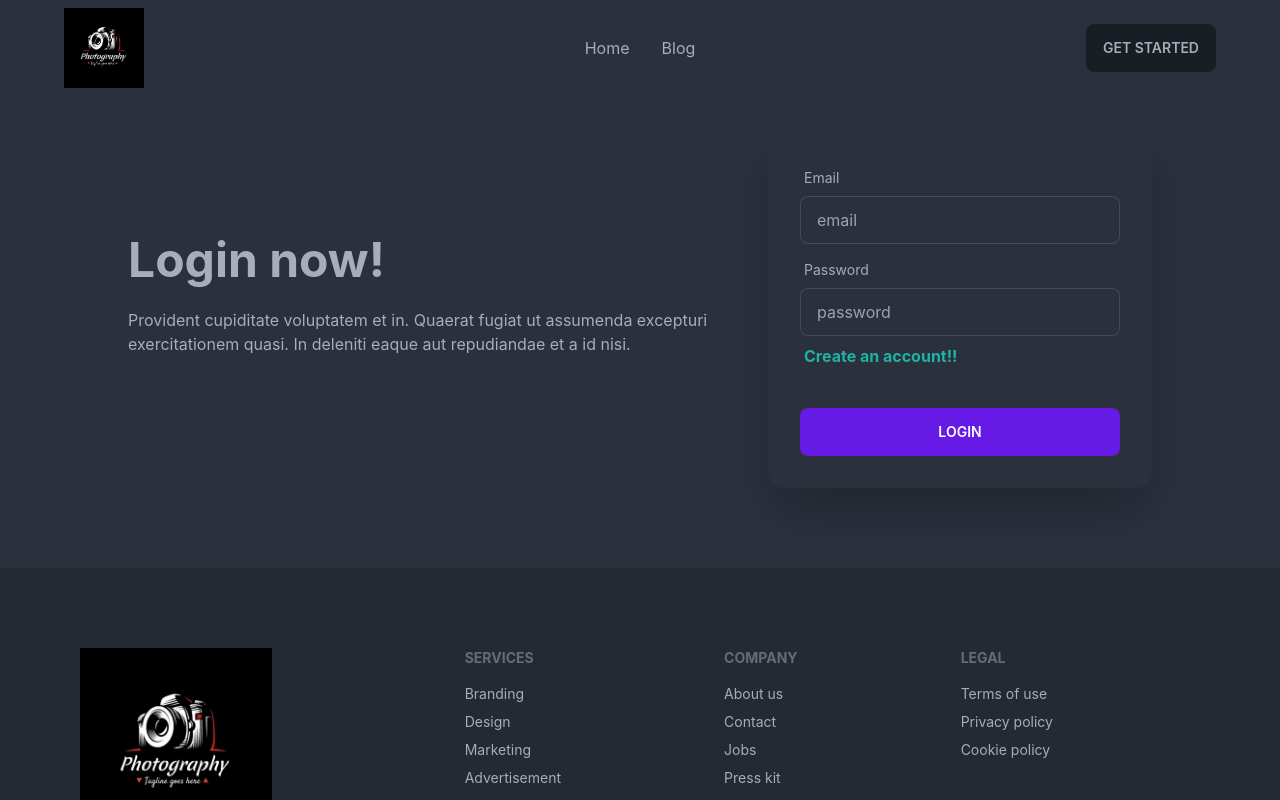
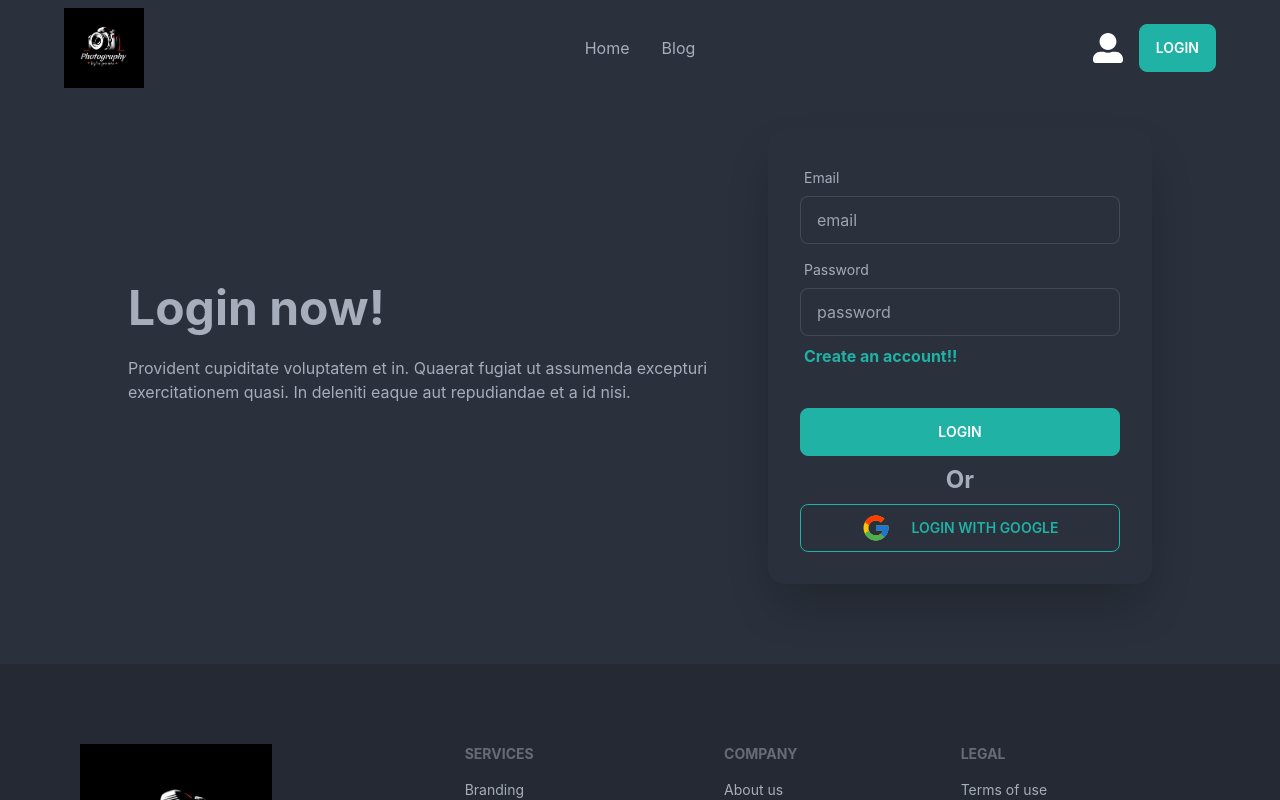
Before and after one commit to shahadathossain26/photography-client, a React (Create React App) app: page /login in a window 1280 px wide. Shown: the top 800 px of the page. Built offline with nearby package versions, Linux system fonts and the light colour scheme; no server answers.

Commit message:
google authentication added

```diff
--- a/package.json
+++ b/package.json
@@ -7,8 +7,10 @@
     "@testing-library/react": "^13.4.0",
     "@testing-library/user-event": "^13.5.0",
     "daisyui": "^2.38.1",
+    "firebase": "^9.13.0",
     "react": "^18.2.0",
     "react-dom": "^18.2.0",
+    "react-icons": "^4.6.0",
     "react-router-dom": "^6.4.3",
     "react-scripts": "5.0.1",
     "web-vitals": "^2.1.4"
--- /dev/null
+++ b/src/Contexts/AuthProvider/AuthProvider.js
@@ -0,0 +1,35 @@
+import React, { createContext, useEffect, useState } from 'react';
+import { getAuth, onAuthStateChanged, signInWithPopup } from 'firebase/auth'
+import app from '../../Firebase/firebase.config';
+
+export const AuthContext = createContext();
+const auth = getAuth(app);
+
+const AuthProvider = ({ children }) => {
+    const [user, setUser] = useState(null);
+
+    const providerLogin = (provider) => {
+        return signInWithPopup(auth, provider);
+    }
+
+    useEffect(() => {
+        const unsubscribe = onAuthStateChanged(auth, (currentUser) => {
+            console.log('insite auth state chage', currentUser);
+            setUser(currentUser);
+        });
+
+        return () => {
+            unsubscribe();
+        }
+
+    }, [])
+
+    const authInfo = { user, providerLogin };
+    return (
+        <AuthContext.Provider value={authInfo}>
+            {children}
+        </AuthContext.Provider>
+    );
+};
+
+export default AuthProvider;
--- /dev/null
+++ b/src/Firebase/firebase.config.js
@@ -0,0 +1,18 @@
+// Import the functions you need from the SDKs you need
+import { initializeApp } from "firebase/app";
+// TODO: Add SDKs for Firebase products that you want to use
+// https://firebase.google.com/docs/web/setup#available-libraries
+
+// Your web app's Firebase configuration
+const firebaseConfig = {
+    apiKey: "AIzaSyBAWS8mWO_a3QPzN99KoInCCZCzvQNWipg",
+    authDomain: "assainment11-client.firebaseapp.com",
+    projectId: "assainment11-client",
+    storageBucket: "assainment11-client.appspot.com",
+    messagingSenderId: "871919509716",
+    appId: "1:871919509716:web:68fe74c08e43ec3ab65b41"
+};
+
+// Initialize Firebase
+const app = initializeApp(firebaseConfig);
+export default app;
--- a/src/index.js
+++ b/src/index.js
@@ -3,11 +3,14 @@ import ReactDOM from 'react-dom/client';
 import './index.css';
 import App from './App';
 import reportWebVitals from './reportWebVitals';
+import AuthProvider from './Contexts/AuthProvider/AuthProvider';
 
 const root = ReactDOM.createRoot(document.getElementById('root'));
 root.render(
   <React.StrictMode>
-    <App />
+    <AuthProvider>
+      <App />
+    </AuthProvider>
   </React.StrictMode>
 );
 
--- a/src/pages/Login/Login.js
+++ b/src/pages/Login/Login.js
@@ -1,7 +1,23 @@
-import React from 'react';
+import React, { useContext } from 'react';
 import { Link } from 'react-router-dom';
+import { FcGoogle } from "react-icons/fc";
+import { AuthContext } from '../../Contexts/AuthProvider/AuthProvider';
+import { GoogleAuthProvider } from 'firebase/auth';
 
 const Login = () => {
+    const { providerLogin } = useContext(AuthContext);
+
+    const googleProvider = new GoogleAuthProvider()
+
+    const handleGoogleSignIn = () => {
+        providerLogin(googleProvider)
+            .then(result => {
+                const user = result.user;
+                console.log(user);
+            })
+            .catch(error => console.error(error))
+    }
+
     return (
         <div className="hero">
             <div className="hero-content flex-col lg:flex-row">
@@ -27,8 +43,11 @@ const Login = () => {
                             </label>
                         </div>
                         <div className="form-control mt-6">
-                            <button className="btn btn-primary">Login</button>
+                            <button className="btn btn-accent">Login</button>
                         </div>
+                        <h3 className='text-2xl font-bold text-center'>Or</h3>
+                        <button onClick={handleGoogleSignIn} className="btn btn-outline btn-accent"><FcGoogle className='mr-5 text-3xl'></FcGoogle>  Login With Google</button>
+
                     </div>
                 </div>
             </div>
--- a/src/pages/Reviews/ReviewCard.js
+++ b/src/pages/Reviews/ReviewCard.js
@@ -5,12 +5,11 @@ const ReviewCard = ({ review }) => {
     console.log(name);
 
     return (
-        <div className="card w-96 bg-base-100 shadow-xl">
-            <figure><img src={image} alt="Shoes" /></figure>
+        <div className="card w-96  bg-base-100 shadow-xl">
+            <figure><img className='h-64' src={image} alt="Shoes" /></figure>
             <div className="card-body">
                 <h2 className="card-title">{name}</h2>
                 <p>{text}</p>
-
             </div>
         </div>
     );
--- a/src/pages/Services/ServiceDetails.js
+++ b/src/pages/Services/ServiceDetails.js
@@ -48,7 +48,7 @@ const ServiceDetails = () => {
                     <h2 className='text-5xl text-white font-bold mb-5'>Customers Review</h2>
                     <p className=''>Lorem ipsum dolor sit amet consectetur adipisicing elit. <br /> Harum eaque inventore in sed laborum labore laudantium libero, <br /> voluptatibus sint quasi asperiores rem magnam atque. Excepturi.</p>
                 </div>
-                <div className='grid lg:grid-cols-3  mx-16 mb-10'>
+                <div className='grid lg:grid-cols-3 gap-6 mx-16 mb-10'>
                     {
                         reviews.map(review => <ReviewCard
                             key={review._id}
@@ -58,6 +58,16 @@ const ServiceDetails = () => {
                 </div>
             </div>
 
+            <form>
+                <div className='grid grid-cols-2 gap-x-20 gap-y-8 mx-16'>
+                    <input type="text" placeholder="Your name" className="input w-full bg-white" />
+                    <input type="text" placeholder="Photo URL" className="input w-full bg-white" />
+                    <input type="text" placeholder="Your Phone" className="input w-full bg-white" />
+                    <input type="text" placeholder="Your email" className="input w-full bg-white" />
+                </div>
+            </form>
+
+
         </div>
 
     );
--- a/src/pages/Shared/Header/Header.js
+++ b/src/pages/Shared/Header/Header.js
@@ -1,10 +1,22 @@
-import React from 'react';
+import React, { useContext } from 'react';
 import { Link } from 'react-router-dom';
 import logo from '../../../assets/Logo.jpg'
+import { AuthContext } from '../../../Contexts/AuthProvider/AuthProvider';
+import { FaUserAlt } from "react-icons/fa";
 
 const Header = () => {
+    const { user } = useContext(AuthContext);
     const menuItems = <>
         <li><Link to='/'>Home</Link></li>
+        <div>
+            {user?.email ?
+                <div className='flex'>
+                    <li><Link to='/myreviews'>My Reviews</Link></li>
+                    <li><Link to='/myreviews'>Add Service</Link></li>
+                </div>
+                : <></>
+            }
+        </div>
         <li><Link to='/blog'>Blog</Link></li>
 
     </>
@@ -28,8 +40,21 @@ const Header = () => {
                     {menuItems}
                 </ul>
             </div>
+
             <div className="navbar-end">
-                <a href="/" className="btn">Get started</a>
+                <div>
+                    {user?.photoURL ?
+                        <img className='rounded-full w-16 mr-4' src={user.photoURL} alt="" />
+                        : <FaUserAlt className='text-white text-3xl mr-4'></FaUserAlt>
+                    }
+                </div>
+                <div>
+                    {user?.email ?
+                        <button className="btn btn-accent">Logout</button>
+                        : <button className="btn btn-accent">Login</button>
+                    }
+                </div>
+
             </div>
         </div>
     );
```
Also changed, not shown: 1 other file (tests, documents, lock files or other folders).
